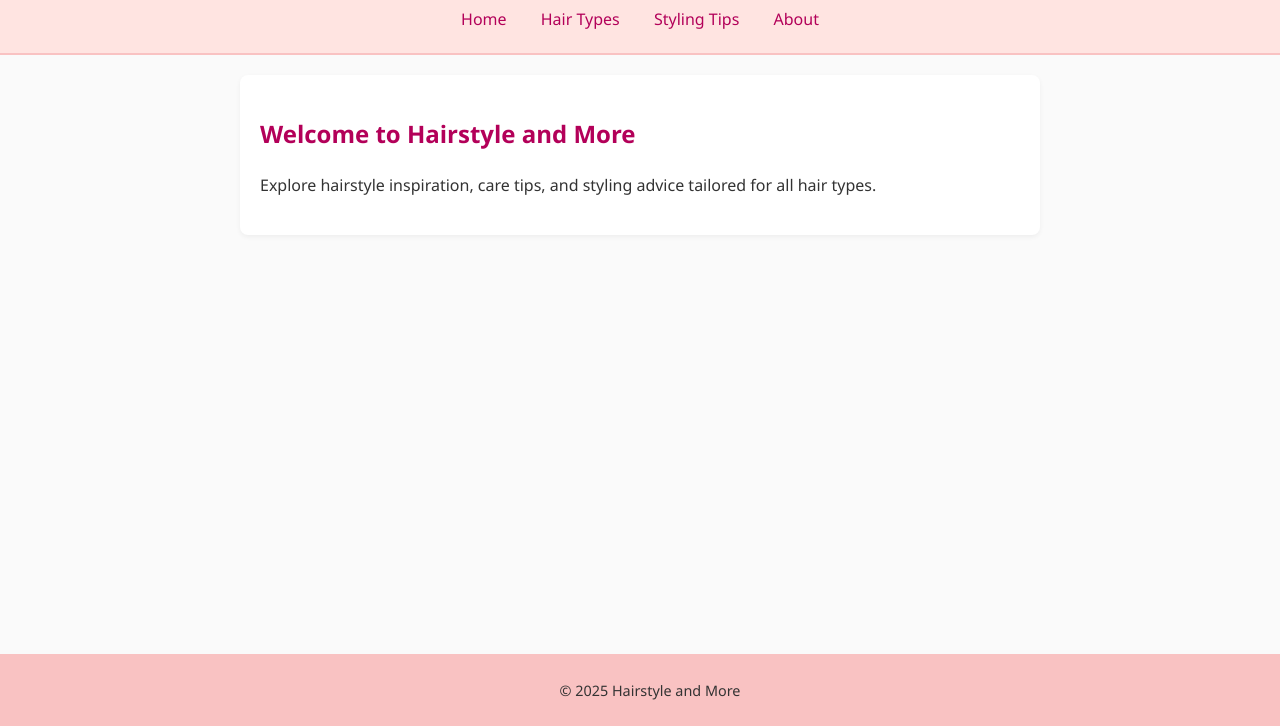
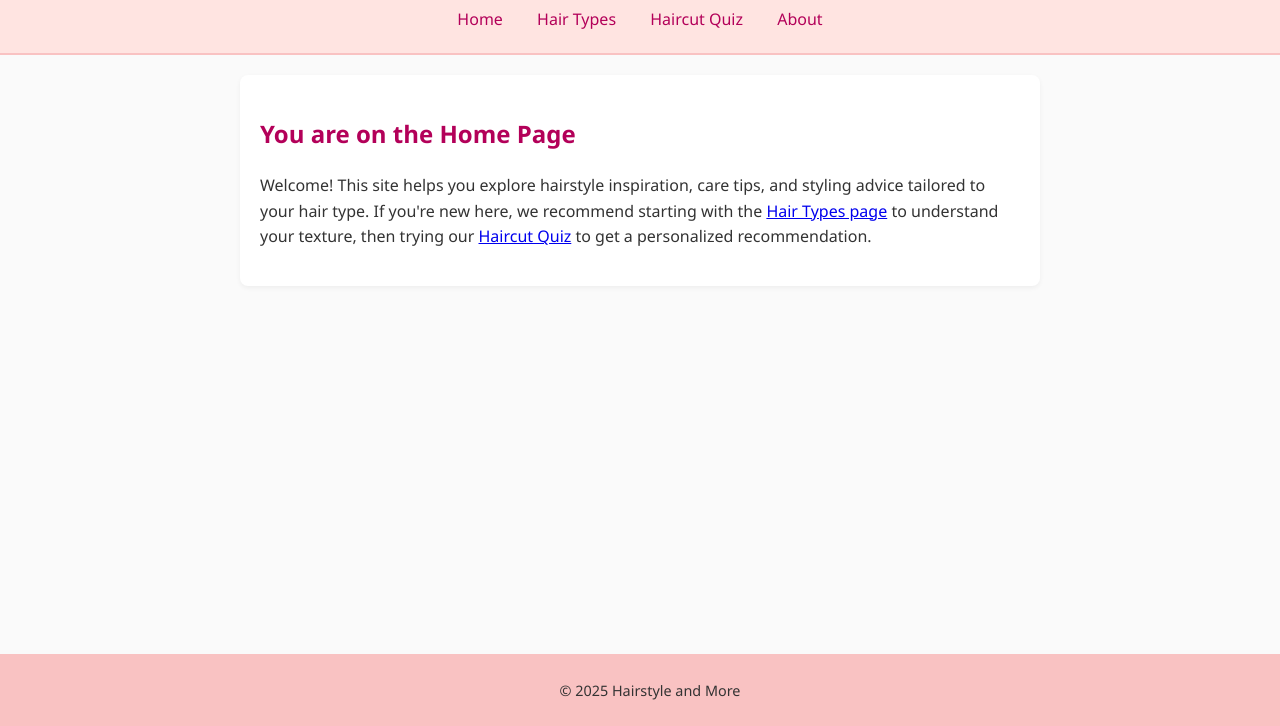
Before and after one commit to ibnat24/MSE-543-Project, a plain HTML site: page index.html in a window 1280 px wide. Shown: the part 74-800 px from the top of the page. Drawn offline with Linux system fonts and the light colour scheme.

Commit message:
Update index.html

```diff
--- a/index.html
+++ b/index.html
@@ -10,7 +10,7 @@
   <script async src="https://www.googletagmanager.com/gtag/js?id=G-J8FS2989FR"></script>
   <script>
     window.dataLayer = window.dataLayer || [];
-  function gtag(){dataLayer.push(arguments);}
+    function gtag() { dataLayer.push(arguments); }
     gtag('js', new Date());
     gtag('config', 'G-J8FS2989FR');
   </script>
@@ -21,14 +21,14 @@
     <nav>
       <a href="index.html">Home</a>
       <a href="hair-types.html">Hair Types</a>
-      <a href="tips.html">Styling Tips</a>
+      <a href="tips.html">Haircut Quiz</a> <!-- Updated -->
       <a href="about.html">About</a>
     </nav>
   </header>
   <main>
     <section>
-      <h2>Welcome to Hairstyle and More</h2>
-      <p>Explore hairstyle inspiration, care tips, and styling advice tailored for all hair types.</p>
+      <h2>You are on the Home Page</h2>
+      <p>Welcome! This site helps you explore hairstyle inspiration, care tips, and styling advice tailored to your hair type. If you're new here, we recommend starting with the <a href="hair-types.html">Hair Types page</a> to understand your texture, then trying our <a href="tips.html">Haircut Quiz</a> to get a personalized recommendation.</p>
     </section>
   </main>
   <footer>
```
Lines whose indentation alone changed are shown as unchanged.
